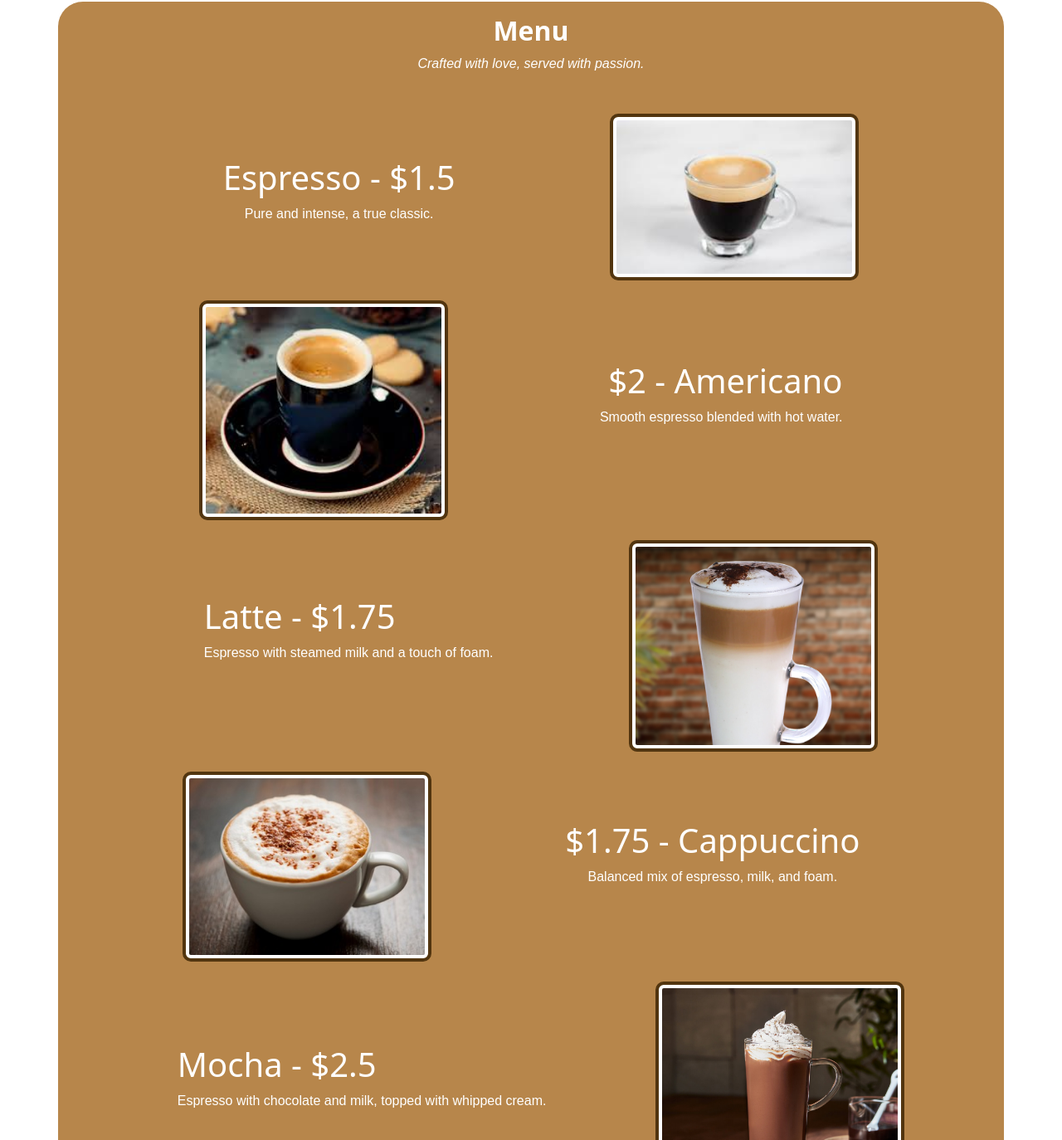
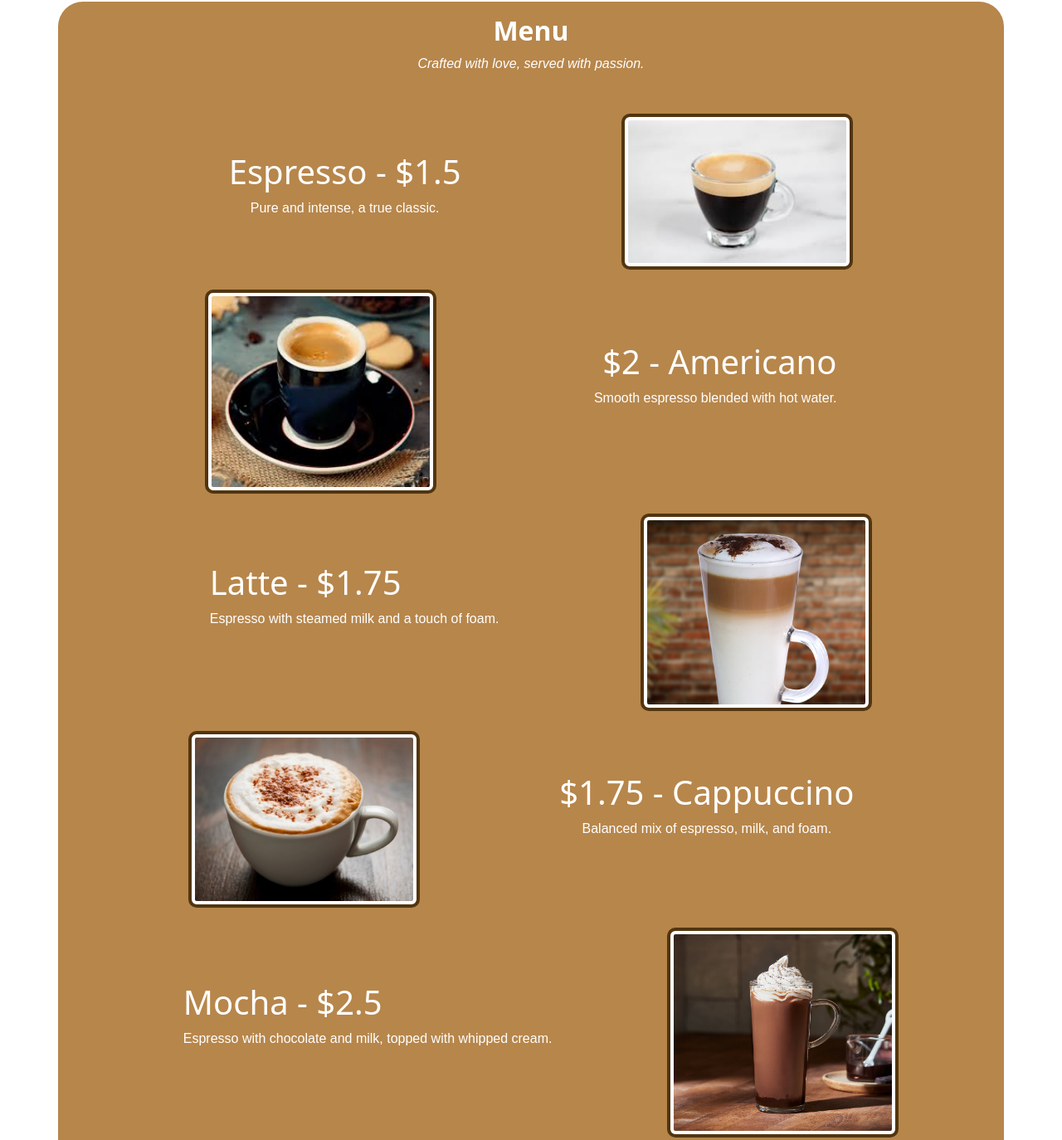
Before and after one commit to iCoreyWalker/Coffee-Shop-Anton-Corey-, a website built with Parcel: page index.html in a window 1280 px wide. Shown: the part 46-1420 px from the top of the page at 83% size. Built offline with nearby package versions, Linux system fonts and the light colour scheme; files whose address does not match are found by name.

Commit message:
adjusted images size

```diff
--- a/index.html
+++ b/index.html
@@ -51,7 +51,7 @@
                         <h1 class="text-start">Espresso - $1.5</h1>
                         <p class="d-none d-sm-block">Pure and intense, a true classic.</p>
                     </div>
-                    <img src="img/espresso.jpeg" alt="Espresso" class="me-4 img-thumbnail">
+                    <img src="img/espresso.jpeg" alt="Espresso" class="me-4 img-thumbnail w-25">
                 </div>
             </div>
         </div>
@@ -59,7 +59,7 @@
         <div class="row row-content align-items-center">
             <div class="col mb-4">
                 <div class="d-flex justify-content-evenly">
-                    <img class="img-thumbnail ms-4" src="img/americano.jpeg" alt="Americano">
+                    <img class="img-thumbnail ms-4 w-25" src="img/americano.jpeg" alt="Americano">
                     <div class="align-self-center mb-4 px-5">
                         <h1 class="text-end">$2 - Americano</h1>
                         <p class="d-none d-sm-block">Smooth espresso blended with hot water.</p>
@@ -75,7 +75,7 @@
                         <h1 class="text-start">Latte - $1.75</h1>
                         <p class="d-none d-sm-block">Espresso with steamed milk and a touch of foam.</p>
                     </div>
-                    <img src="img/latte.jpg" alt="Latte" class="me-4 img-thumbnail">
+                    <img src="img/latte.jpg" alt="Latte" class="me-4 img-thumbnail w-25">
                 </div>
             </div>
         </div>
@@ -83,7 +83,7 @@
         <div class="row row-content align-items-center">
             <div class="col mb-4">
                 <div class="d-flex justify-content-evenly">
-                    <img class="img-thumbnail ms-4" src="img/cappuccino.jpg" alt="Cappuccino">
+                    <img class="img-thumbnail ms-4 w-25" src="img/cappuccino.jpg" alt="Cappuccino">
                     <div class="align-self-center mb-3 px-5">
                         <h1 class="text-end">$1.75 - Cappuccino</h1>
                         <p class="d-none d-sm-block">Balanced mix of espresso, milk, and foam.</p>
@@ -99,7 +99,7 @@
                         <h1 class="text-start">Mocha - $2.5</h1>
                         <p class="d-none d-sm-block">Espresso with chocolate and milk, topped with whipped cream.</p>
                     </div>
-                    <img src="img/mocha.jpg" alt="Mocha" class="me-4 img-thumbnail">
+                    <img src="img/mocha.jpg" alt="Mocha" class="me-4 img-thumbnail w-25">
                 </div>
             </div>
         </div>
@@ -107,7 +107,7 @@
         <div class="row row-content align-items-center">
             <div class="col mb-4">
                 <div class="d-flex justify-content-evenly">
-                    <img class="img-thumbnail ms-4" src="img/cold-brew.jpg" alt="Cold Brew">
+                    <img class="img-thumbnail ms-4 w-25" src="img/cold-brew.jpg" alt="Cold Brew">
                     <div class="align-self-center mb-4 px-5">
                         <h1 class="text-end">$2 - Cold Brew</h1>
                         <p class="d-none d-sm-block">Slow-steeped for 12 hours, rich and smooth flavor.</p>
```
